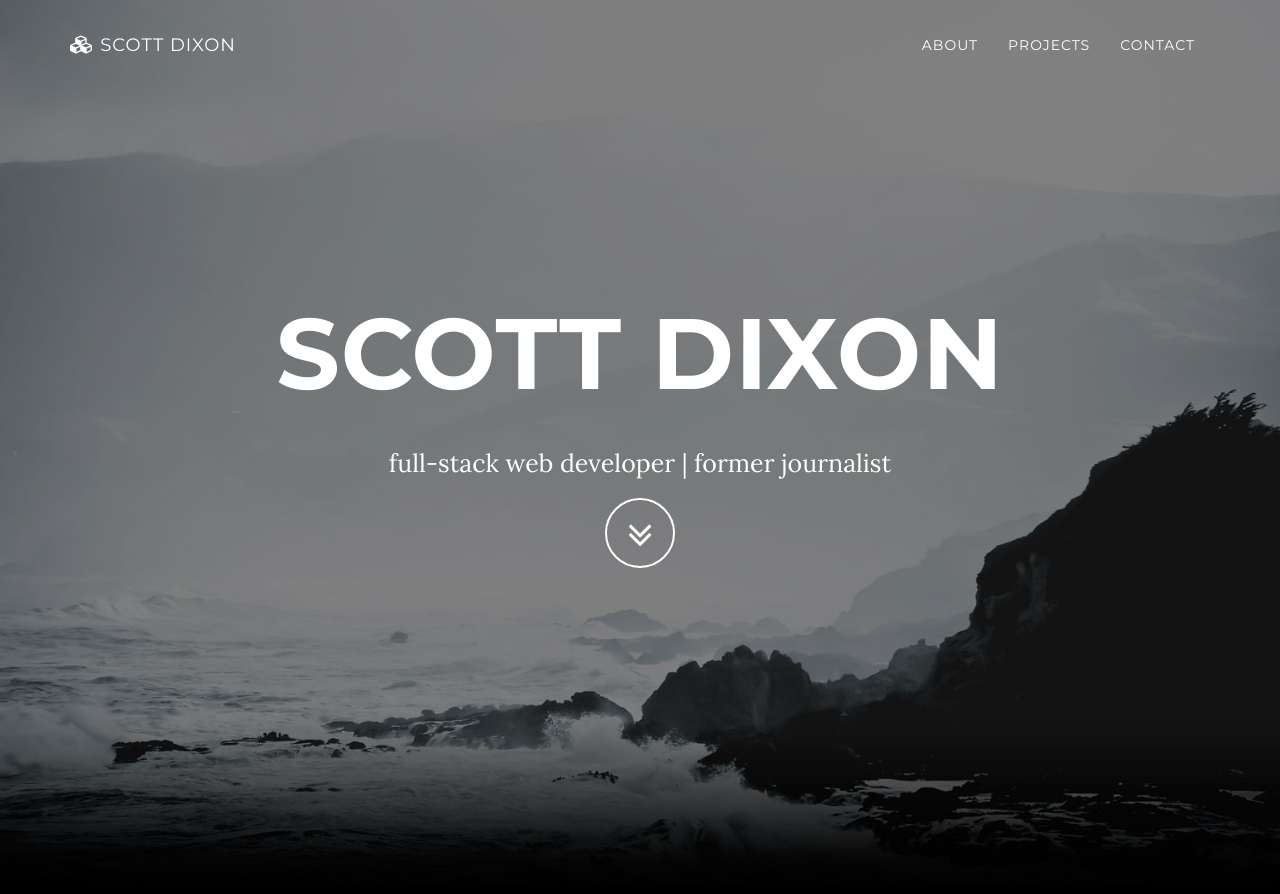
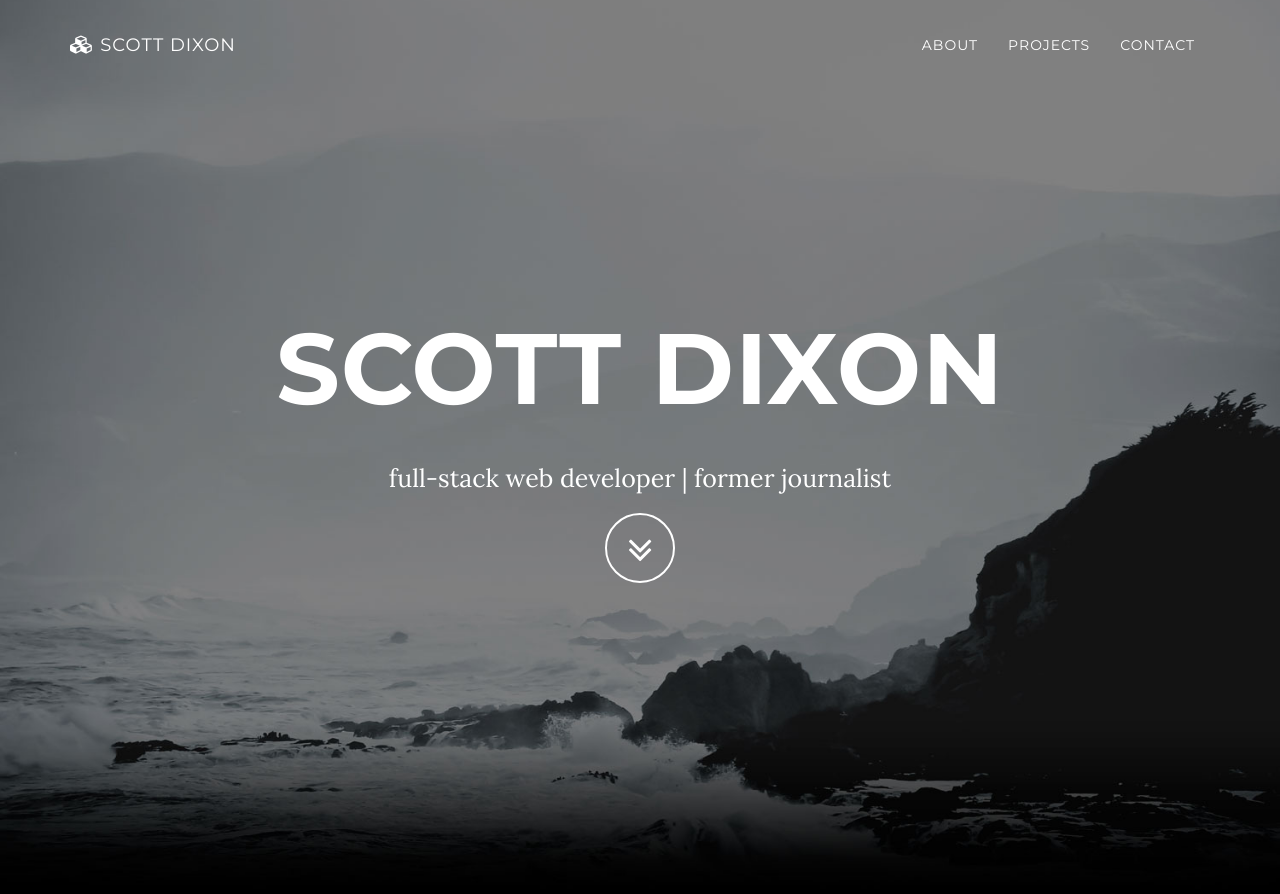
Before and after one commit to dixonscottr/dixonscottr.gituhub.io, a Jekyll site: the page built from index.html, in a window 1280 px wide and 900 px high. Shown: the top 894 px of the window. Built offline with Jekyll 4.4.1, drawn with Linux system fonts in a browser that asks for light colours.

Commit message:
Add a top margin to the header text

```diff
--- a/_includes/header.html
+++ b/_includes/header.html
@@ -1,6 +1,6 @@
 <header class="intro">
     <div class="intro-body">
-        <div class="container">
+        <div class="container intro-container">
             <div class="row">
                 <div class="col-md-8 col-md-offset-2">
                     <h1 class="brand-heading">{{ site.title }}</h1>
--- a/_layouts/style.css
+++ b/_layouts/style.css
@@ -14,3 +14,7 @@
 .project {
   margin-top: 50px;
 }
+
+.intro-container {
+  margin-top: 30px;
+}
```
Also changed, not shown: favicon.ico (added).
